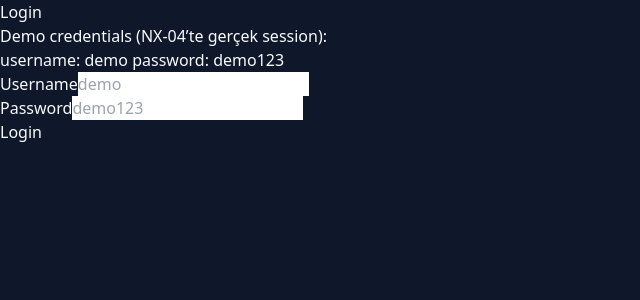
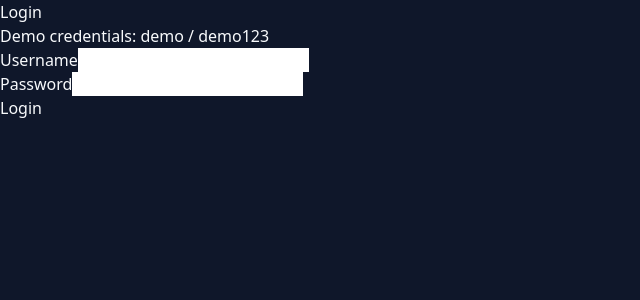
Before and after one commit to sreyhan90/next-sprint-dashboard, a Next.js app: page /login in a window 1280 px wide. Shown: the top 300 px of the page, without its empty margins (0-640 px from the left). Built offline with nearby package versions, Linux system fonts and the light colour scheme.

Commit message:
feat: connect login form to server action

```diff
--- a/app/login/page.tsx
+++ b/app/login/page.tsx
@@ -1,9 +1,11 @@
 "use client";
 
+import { useEffect } from "react";
 import { useForm } from "react-hook-form";
 import { z } from "zod";
 import { zodResolver } from "@hookform/resolvers/zod";
-import { useState } from "react";
+import { useFormState } from "react-dom";
+import { loginAction, type LoginActionState } from "./actions";
 
 const loginSchema = z.object({
   username: z.string().min(3, "Username en az 3 karakter olmalı"),
@@ -12,45 +14,60 @@ const loginSchema = z.object({
 
 type LoginFormValues = z.infer<typeof loginSchema>;
 
+const initialState: LoginActionState = { ok: false, message: "" };
+
 export default function LoginPage() {
+  const [state, formAction] = useFormState(loginAction, initialState);
+
   const {
     register,
+    formState: { errors, isSubmitting },
     handleSubmit,
-    formState: { errors, isSubmitting },
   } = useForm<LoginFormValues>({
     resolver: zodResolver(loginSchema),
     defaultValues: { username: "", password: "" },
   });
 
-  const [message, setMessage] = useState<string | null>(null);
-
-  async function onSubmit(values: LoginFormValues) {
-    setMessage(null);
-    await new Promise((r) => setTimeout(r, 600));
-    setMessage(`Demo submit OK: ${values.username}`);
+  // RHF submit yerine server action kullanacağız,
+  // ama RHF validation'ı korumak için handleSubmit'i köprü olarak kullanıyoruz.
+  function onValidSubmit(values: LoginFormValues) {
+    const fd = new FormData();
+    fd.set("username", values.username);
+    fd.set("password", values.password);
+    formAction(fd);
   }
 
   return (
     <main className="flex min-h-screen items-center justify-center px-6">
       <div className="w-full max-w-md rounded-2xl bg-white/5 border border-white/10 backdrop-blur p-8 shadow-2xl">
-        {message && (
-          <div className="mb-4 rounded-md border border-emerald-400/20 bg-emerald-400/10 px-3 py-2 text-sm text-emerald-200">
-            {message}
-          </div>
-        )}
         <h1 className="mb-2 text-2xl font-semibold">Login</h1>
         <p className="mb-6 text-sm opacity-70">
-          Demo credentials (NX-04’te gerçek session): <br />
-          <span className="opacity-90">username:</span> demo{" "}
-          <span className="opacity-90">password:</span> demo123
+          Demo credentials: <span className="opacity-90">demo</span> /{" "}
+          <span className="opacity-90">demo123</span>
         </p>
 
-        <form onSubmit={handleSubmit(onSubmit)} className="space-y-4">
+        {state.ok === false && state.message ? (
+          <div className="mb-4 rounded-md border border-red-400/20 bg-red-400/10 px-3 py-2 text-sm text-red-200">
+            {state.message}
+          </div>
+        ) : null}
+
+        <form
+          action={(fd) => {
+            // action attribute'u kullanıyoruz, ama önce RHF validation:
+            // formData'dan values çekmek yerine RHF submit ile ilerliyoruz.
+            // Bu yüzden form submit’i engelleyip handleSubmit kullanacağız.
+          }}
+          onSubmit={(e) => {
+            e.preventDefault();
+            handleSubmit(onValidSubmit)();
+          }}
+          className="space-y-4"
+        >
           <div>
             <label className="mb-1 block text-sm opacity-80">Username</label>
             <input
               {...register("username")}
-              placeholder="demo"
               className="w-full rounded-md border border-white/10 bg-transparent px-3 py-2 outline-none focus:border-[var(--color-primary)]"
             />
             {errors.username && (
@@ -65,7 +82,6 @@ export default function LoginPage() {
             <input
               type="password"
               {...register("password")}
-              placeholder="demo123"
               className="w-full rounded-md border border-white/10 bg-transparent px-3 py-2 outline-none focus:border-[var(--color-primary)]"
             />
             {errors.password && (
```
